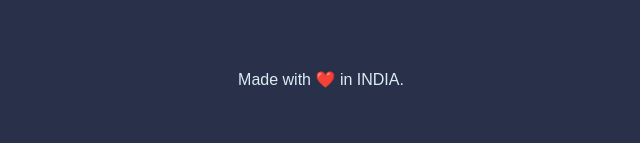
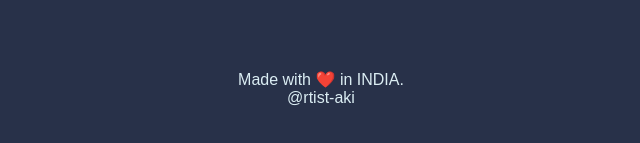
Before and after one commit to akashartist001/Drum_Kit, a plain HTML site: page index.html in a window 1280 px wide. Shown: the part 505-648 px from the top of the page, 319-959 px from the left. Drawn offline with Linux system fonts and the light colour scheme.

Commit message:
Update index.html

```diff
--- a/index.html
+++ b/index.html
@@ -22,8 +22,9 @@
   </div>
 
 
-  <footer>
-    Made with ❤️ in INDIA.
+   <footer>
+    Made with ❤️ in INDIA.<br />
+    @rtist-aki
   </footer>
 
   <script src="index.js"></script>
```
